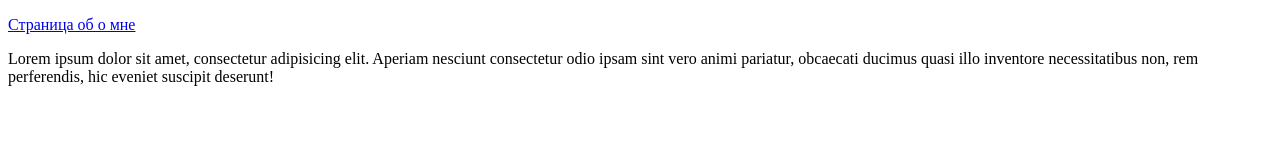
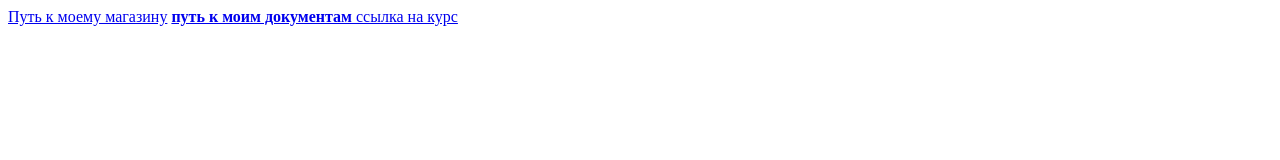
Before and after one commit to VladimirUlas/if-html, a plain HTML site: page index.html in a window 1280 px wide. Drawn offline with Linux system fonts and the light colour scheme.

Commit message:
add mean

```diff
--- a/index.html
+++ b/index.html
@@ -3,14 +3,13 @@
 <head>
     <meta charset="UTF-8">
     <meta name="viewport" content="width=device-width, initial-scale=1.0">
-    <title>Home work
-    </title>
+    <title>Document</title>
 </head>
 <body>
-<P>
-    <a href="./About/index.html">Страница об о мне</a>
-    <p>  Lorem ipsum dolor sit amet, consectetur adipisicing elit. Aperiam nesciunt consectetur
-        odio ipsam sint vero animi pariatur, obcaecati ducimus quasi illo inventore necessitatibus non, rem perferendis, hic eveniet
-        suscipit deserunt!</p>
+ <a href="./About/">Путь к моему магазину</a>
+ <a href="./index.html"><strong>путь к моим документам </strong><index class="html"></index></a>
+<a href="www.google.com">ссылка на курс</a>
+<a href="#"ссылка></a>
+
 </body>
 </html>
```
Also changed, not shown: About/index.html (+9 -3 lines).
